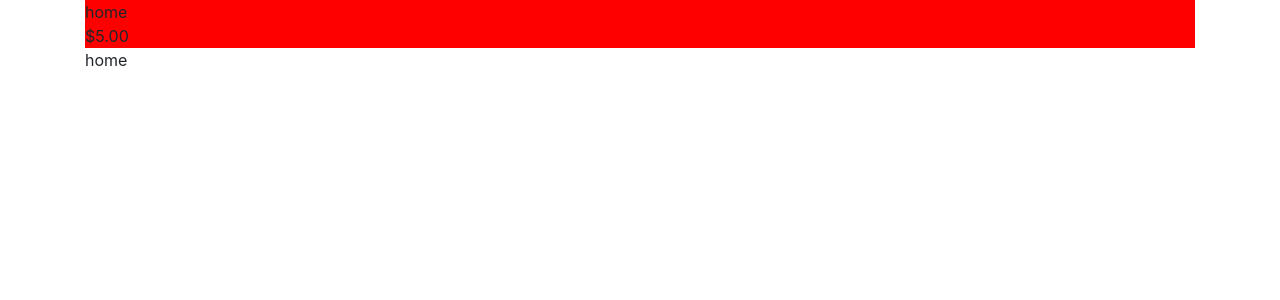
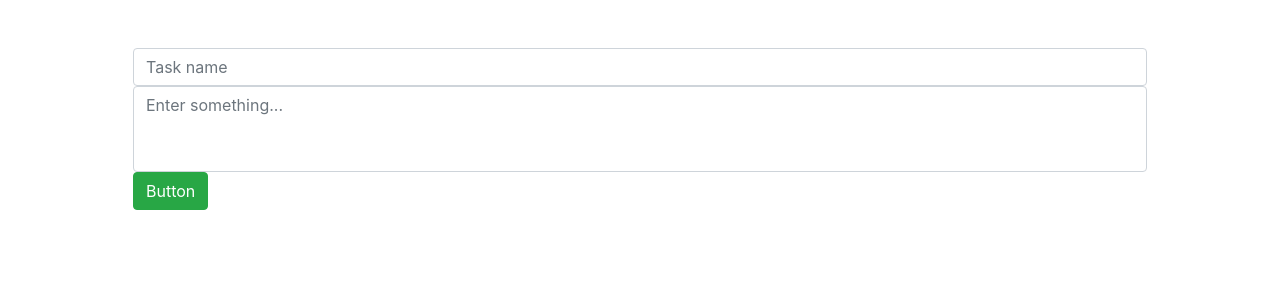
Before and after one commit to tbakota/g-bean, a Vue app: page / in a window 1280 px wide. Shown: the top 300 px of the page. Built offline with nearby package versions, Linux system fonts and the light colour scheme.

Commit message:
added newTask

```diff
--- a/src/home/HomePage.vue
+++ /dev/null
@@ -1,53 +0,0 @@
-<template>
-    <div>
-        <div v-pin="{ test: true, test2: true }">home</div>
-        <div v-pin-global="{ test: true, test2: true }">
-            {{ 5 | currency }}
-        </div>
-        <div>home</div>
-    </div>
-</template>
-
-<script>
-import pinDirective from '../shared/pin-directive';
-import currencyFilter from '../shared/currency-filter';
-
-export default {
-    name: 'HomePage',
-    filters: {
-        currency: currencyFilter
-    },
-    directives: { pin: pinDirective },
-    created: function() {
-        this.$store.dispatch('tasks/getTasks');
-
-        setTimeout(() => {
-            this.$store.dispatch('tasks/addNewTask', {
-                name: 'Test 2',
-                description: 'description 2',
-                completed: false
-            });
-        }, 2000);
-
-        this.$store.commit('tasks/addNewTask', {
-            name: 'Test',
-            description: 'description',
-            completed: true
-        });
-        // this.$store.commit('tasks/addNewTask', {
-        //     name: 'Test 2',
-        //     description: 'description 2',
-        //     completed: false
-        // });
-
-        //console.log(this.$store.state.tasks.tasks);
-        console.log(this.$store.getters['tasks/completedTasks']);
-    }
-};
-</script>
-
-<style scoped>
-.home {
-    text-align: center;
-}
-</style>
--- a/src/login/LoginPage.vue
+++ b/src/login/LoginPage.vue
@@ -40,7 +40,7 @@
 <script>
 export default {
     name: 'LoginPage',
-    data: function() {
+    data() {
         return {
             loginForm: {
                 email: '',
@@ -51,7 +51,7 @@ export default {
     methods: {
         submit: function() {
             console.log(this.loginForm);
-            this.$router.push({ name: 'Home' });
+            this.$router.push({ name: 'Tasks' });
         }
     }
 };
--- a/src/register/RegisterPage.vue
+++ b/src/register/RegisterPage.vue
@@ -77,7 +77,7 @@
 <script>
 export default {
     name: 'RegisterPage',
-    data: function() {
+    data() {
         return {
             registerForm: {
                 email: '',
--- a/src/router/index.js
+++ b/src/router/index.js
@@ -1,7 +1,7 @@
 import Vue from 'vue';
 import Router from 'vue-router';
 
-import HomePage from '../home/HomePage.vue';
+import TasksPage from '../tasks/TasksPage.vue';
 import LoginPage from '../login/LoginPage.vue';
 import RegisterPage from '../register/RegisterPage.vue';
 
@@ -12,8 +12,8 @@ export default new Router({
     routes: [
         {
             path: '/',
-            name: 'Home',
-            component: HomePage,
+            name: 'Tasks',
+            component: TasksPage,
             beforeEnter(to, from, next) {
                 next(true);
             }
@@ -30,7 +30,7 @@ export default new Router({
         }
         // {
         //     path: '*',
-        //     component: HomePage
+        //     component: TasksPage
         // }
     ]
 });
--- /dev/null
+++ b/src/tasks/NewTask.vue
@@ -0,0 +1,37 @@
+<template>
+    <b-form-group>
+        <b-form-input
+            v-model="task.name"
+            placeholder="Task name"
+        ></b-form-input>
+
+        <b-form-textarea
+            v-model="task.description"
+            placeholder="Enter something..."
+            rows="3"
+            max-rows="6"
+        ></b-form-textarea>
+        <b-button variant="success" @click="submitNewTask">Button</b-button>
+    </b-form-group>
+</template>
+
+<script>
+export default {
+    name: 'NewTask',
+    data() {
+        return {
+            task: { name: '', description: '', completed: false }
+        };
+    },
+    methods: {
+        submitNewTask() {
+            this.$store.dispatch('tasks/addNewTask', this.task);
+
+            this.clear();
+        },
+        clear() {
+            this.task = { name: '', description: '', completed: false };
+        }
+    }
+};
+</script>
--- /dev/null
+++ b/src/tasks/TaskEntry.vue
@@ -0,0 +1,29 @@
+<template>
+    <b-card
+        bg-variant="secondary"
+        text-variant="white"
+        :header="task.name"
+        class="text-center"
+    >
+        <b-card-text>{{ task.description }}</b-card-text>
+        <b-form-checkbox
+            value="true"
+            unchecked-value="false"
+            v-model="task.completed"
+        >
+            Finished
+        </b-form-checkbox>
+    </b-card>
+</template>
+
+<script>
+export default {
+    name: 'TaskEntry',
+    props: {
+        task: {
+            type: Object,
+            required: true
+        }
+    }
+};
+</script>
--- /dev/null
+++ b/src/tasks/TasksPage.vue
@@ -0,0 +1,67 @@
+<template>
+    <!-- <div>
+        <div v-pin="{ test: true, test2: true }">Tasks</div>
+        <div v-pin-global="{ test: true, test2: true }">
+            {{ 5 | currency }}
+        </div>
+        <div>Tasks</div>
+    </div> -->
+    <div class="wrapper d-flex">
+        <div class="w-100 p-sm-5">
+            <TaskEntry
+                class="mb-1"
+                v-for="(task, index) in listOfTasks"
+                :key="index"
+                :task="task"
+            />
+
+            <NewTask class="mb-1" />
+        </div>
+    </div>
+</template>
+
+<script>
+import pinDirective from '../shared/pin-directive';
+import currencyFilter from '../shared/currency-filter';
+import TaskEntry from './TaskEntry.vue';
+import NewTask from './NewTask.vue';
+
+export default {
+    name: 'TasksPage',
+    filters: {
+        currency: currencyFilter
+    },
+    directives: { pin: pinDirective },
+    components: { TaskEntry, NewTask },
+    created: function() {
+        // this.$store.dispatch('tasks/getTasks');
+        // setTimeout(() => {
+        //     this.$store.dispatch('tasks/addNewTask', {
+        //         name: 'Test 2',
+        //         description: 'description 2',
+        //         completed: false
+        //     });
+        // }, 2000);
+        // this.$store.commit('tasks/addNewTask', {
+        //     name: 'Test',
+        //     description: 'description',
+        //     completed: true
+        // });
+        // this.$store.commit('tasks/addNewTask', {
+        //     name: 'Test 2',
+        //     description: 'description 2',
+        //     completed: false
+        // });
+        //console.log(this.$store.state.tasks.tasks);
+        //console.log(this.$store.getters['tasks/completedTasks']);
+    },
+    computed: {
+        listOfTasks() {
+            // console.log(this.$store.state.tasks.tasks);
+            return this.$store.state.tasks.tasks;
+        }
+    }
+};
+</script>
+
+<style scoped></style>
```
